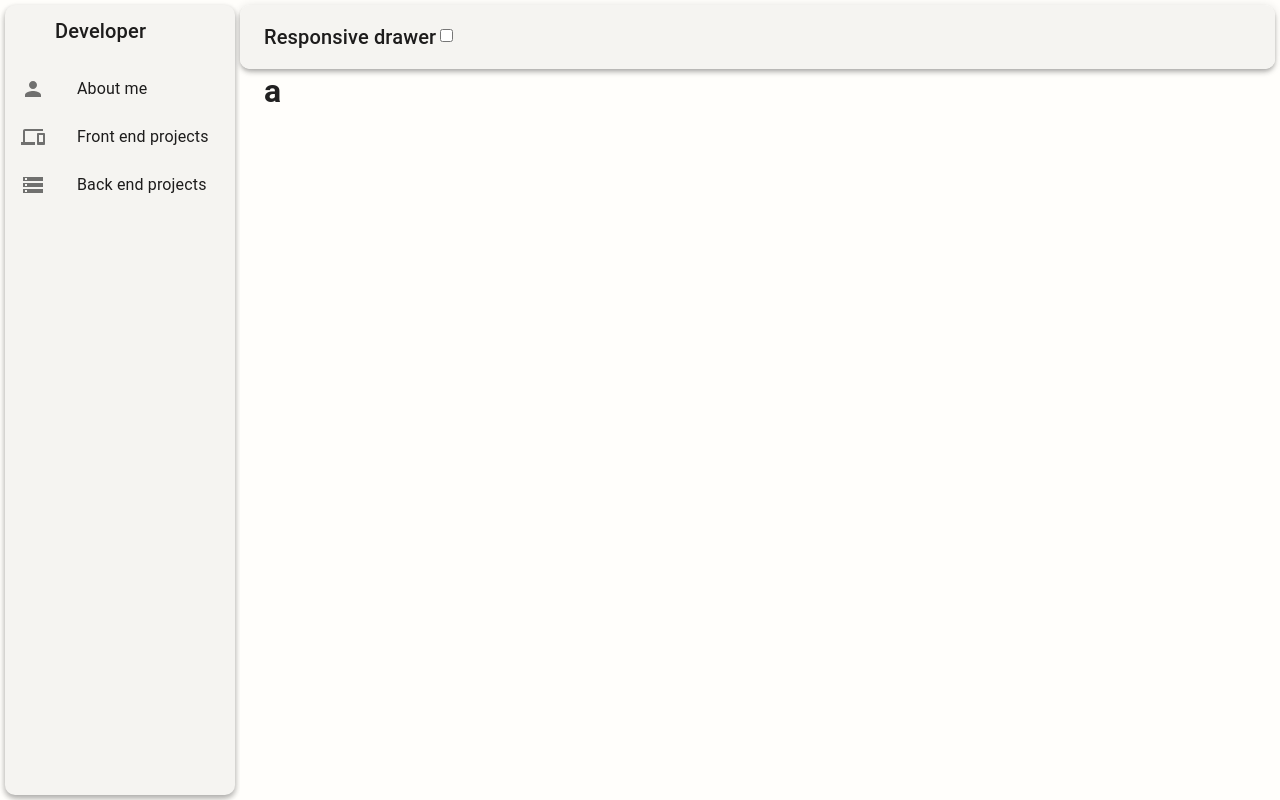
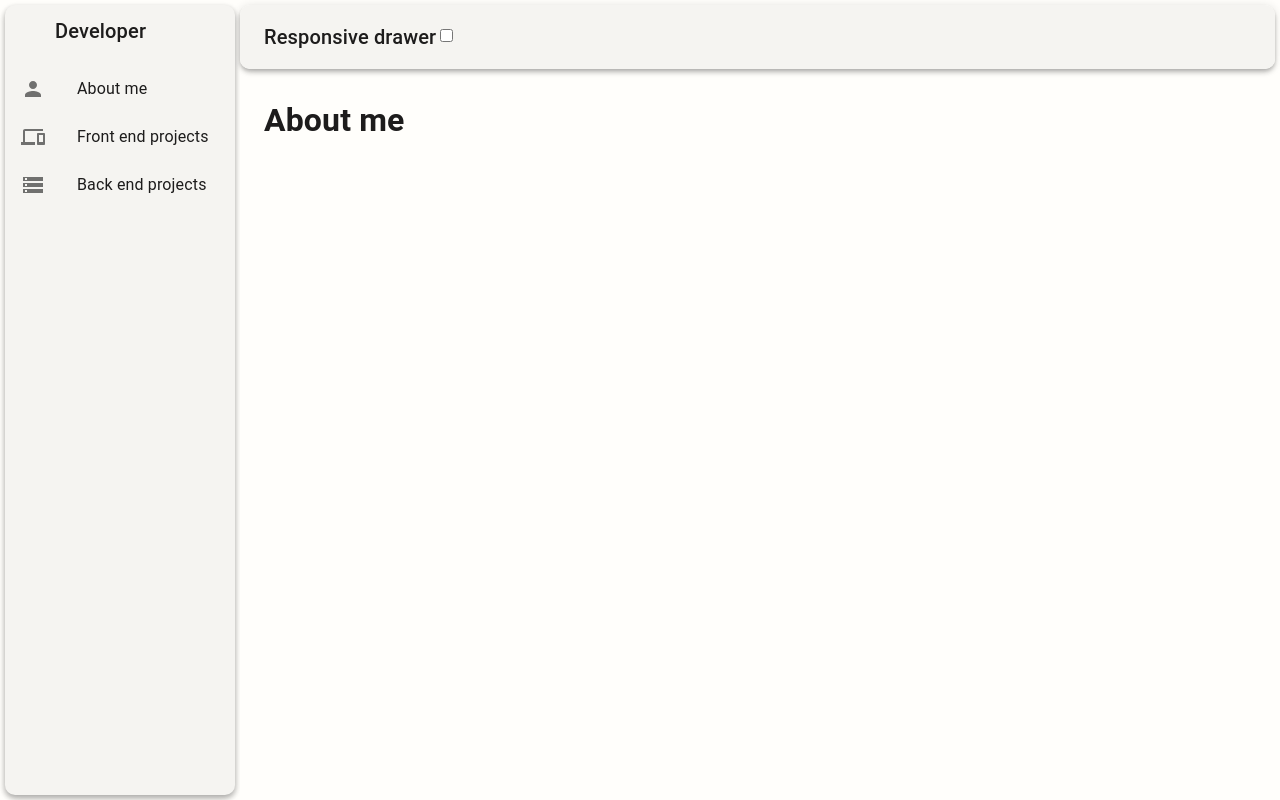
Before and after one commit to fernandoG494/dev-portfolio-v2, a React (Vite) app: page / in a window 1280 px wide. Built offline with nearby package versions, Linux system fonts and the light colour scheme.

Commit message:
Error page and routes implemented

```diff
--- a/src/App.tsx
+++ b/src/App.tsx
@@ -57,7 +57,6 @@ const App = () => {
   return (
     <div>
       <PlaceThemeContext.Provider value={themeContextProviderValue}>
-        <Router />
         <Box sx={{ display: "flex" }}>
           <CssBaseline />
           <TitleBar handleDrawerToggle={handleDrawerToggle} />
@@ -109,7 +108,7 @@ const App = () => {
             }}
           >
             <Content>
-              <h1>a</h1>
+              <Router />
             </Content>
           </Box>
         </Box>
--- a/src/layout/Content.tsx
+++ b/src/layout/Content.tsx
@@ -1,6 +1,13 @@
+import { useContext } from "react";
+
+import "../styles/layout/Content.scss";
+import { PlaceThemeContext } from "../interfaces/theme";
+
 // eslint-disable-next-line @typescript-eslint/no-explicit-any
 const Content = ({ children }: any) => {
-  return <div>{children}</div>;
+  const { themeType } = useContext(PlaceThemeContext);
+
+  return <div className={`Content-margin ${themeType}`}>{children}</div>;
 };
 
 export default Content;
--- a/src/pages/AboutMe.tsx
+++ b/src/pages/AboutMe.tsx
@@ -1,7 +1,7 @@
 import { ReactNode } from "react";
 
 const AboutMe = (): ReactNode => {
-  return <h1></h1>;
+  return <h1>About me</h1>;
 };
 
 export default AboutMe;
--- /dev/null
+++ b/src/pages/BackEndProjects.tsx
@@ -0,0 +1,5 @@
+const BackEndProjects = () => {
+  return <h1>Backs</h1>;
+};
+
+export default BackEndProjects;
--- /dev/null
+++ b/src/pages/ErrorPage.tsx
@@ -0,0 +1,17 @@
+import ErrorImage from "../assets/Error.jpg";
+
+import "../styles/pages/ErrorPage.scss";
+
+const ErrorPage = () => {
+  return (
+    <div className="Error-content-wrapper">
+      <h1>Error in the page :(</h1>
+      <p>
+        Sorry, we cannot found that page, or something like that, we don't know
+      </p>
+      <img src={ErrorImage} className="Image-size" />
+    </div>
+  );
+};
+
+export default ErrorPage;
--- /dev/null
+++ b/src/pages/FrontEndProjects.tsx
@@ -0,0 +1,5 @@
+const FrontEndProjects = () => {
+  return <h1>Fronts</h1>;
+};
+
+export default FrontEndProjects;
--- a/src/routes/Router.tsx
+++ b/src/routes/Router.tsx
@@ -1,11 +1,31 @@
 import { Route, Routes } from "react-router-dom";
 
-import Dashboard from "../pages/AboutMe";
+import AboutMe from "../pages/AboutMe";
+import FrontEndProjects from "../pages/FrontEndProjects";
+import BackEndProjects from "../pages/BackEndProjects";
+import ErrorPage from "../pages/ErrorPage";
 
 const Router = () => {
   return (
     <Routes>
-      <Route path="/" element={<Dashboard />} />
+      <Route path="/" element={<AboutMe />} errorElement={<ErrorPage />} />
+      <Route
+        path="/about-me"
+        element={<AboutMe />}
+        errorElement={<ErrorPage />}
+      />
+      <Route
+        path="/front-projects"
+        element={<FrontEndProjects />}
+        errorElement={<ErrorPage />}
+      />
+      <Route
+        path="/back-projects"
+        element={<BackEndProjects />}
+        errorElement={<ErrorPage />}
+      />
+
+      <Route path="/*" element={<ErrorPage />} />
     </Routes>
   );
 };
--- /dev/null
+++ b/src/styles/layout/Content.scss
@@ -0,0 +1,21 @@
+@import "../dark-variables";
+@import "../light-variables";
+
+@import "../breakpoints";
+@import "../mixins";
+
+.Content-margin {
+  margin-top: 6vh;
+
+  &.light {
+    color: $light-text-100;
+  }
+
+  &.dark {
+    color: $dark-text-100;
+  }
+
+  @include md {
+    margin-top: 9vh;
+  }
+}
--- /dev/null
+++ b/src/styles/pages/ErrorPage.scss
@@ -0,0 +1,7 @@
+.Image-size {
+  width: 300px;
+}
+
+.Error-content-wrapper {
+  text-align: center;
+}
```
Also changed, not shown: src/assets/Error.jpg (added).
